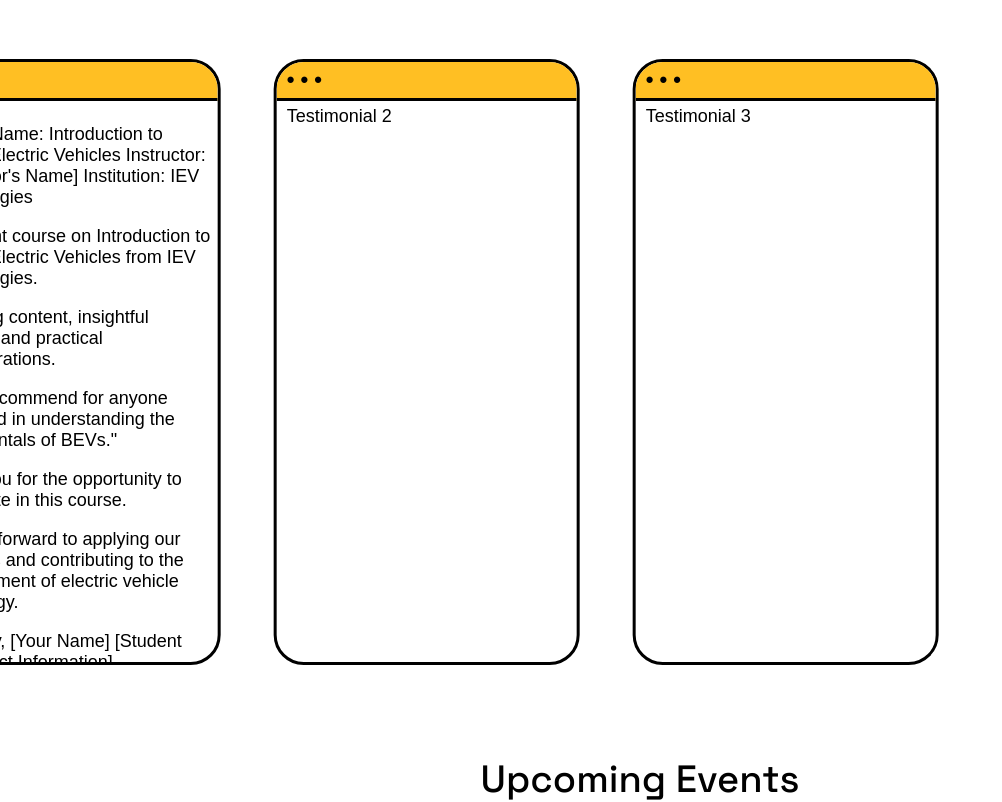
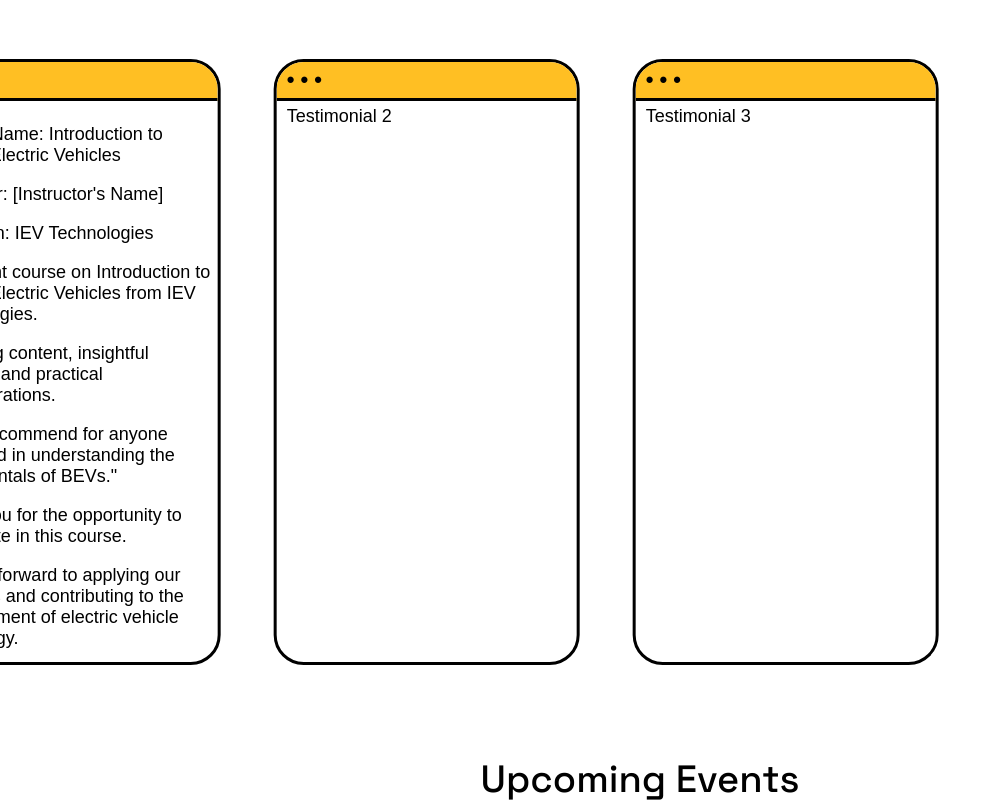
Before and after one commit to iev21/iev-frontend, an Angular app: page / in a window 1280 px wide. Shown: the part 1846-2648 px from the top of the page, without its empty margins (0-1002 px from the left). Built offline with nearby package versions, Linux system fonts and the light colour scheme.

Commit message:
Update testimonials.component.html

```diff
--- a/src/app/testimonials/testimonials.component.html
+++ b/src/app/testimonials/testimonials.component.html
@@ -14,20 +14,17 @@
             <div>• • •</div> <!-- Testimonial indicator -->
             <div class="innertext">
                 <!-- Testimonial content -->
-                <p>Course Name: Introduction to Battery Electric Vehicles
-                Instructor: [Instructor's Name]
-                Institution: IEV Technologies</p>
-
-
+                <p>Course Name: Introduction to Battery Electric Vehicles</p>
+                <p>Instructor: [Instructor's Name]</p>
+                <p>Institution: IEV Technologies</p>
                 <p>"Excellent course on Introduction to Battery Electric Vehicles from IEV Technologies.</p>
                 <p>Engaging content, insightful lectures, and practical demonstrations.</p>
                 <p>Highly recommend for anyone interested in understanding the fundamentals of BEVs."</p>
                 <p>Thank you for the opportunity to participate in this course. </p>
                 <p>We look forward to applying our learnings and contributing to the advancement of electric vehicle technology.</p>
-
                 <p>Sincerely,
-                [Your Name]
-                [Student ID/Contact Information]</p>.
+                <p>[Your Name]</p>
+                <p>[Student ID/Contact Information]</p>.
             </div>
         </div>
         <!-- Repeat this structure for additional testimonials -->
```
